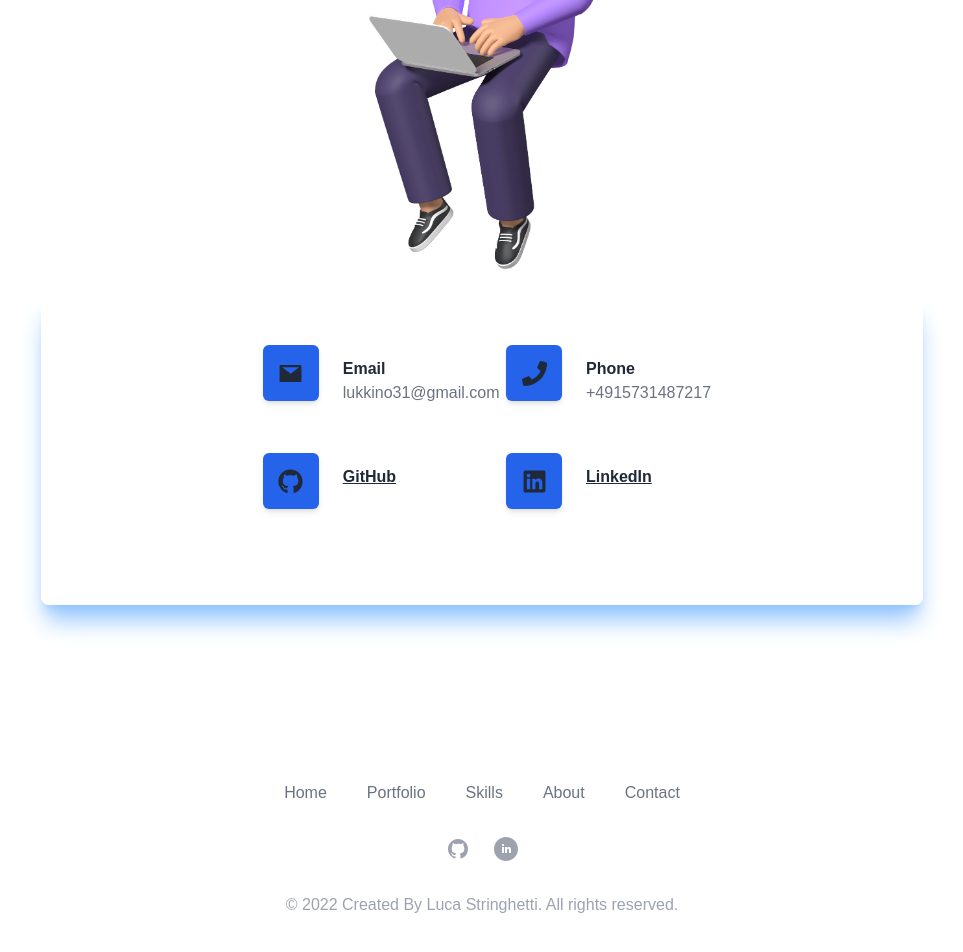
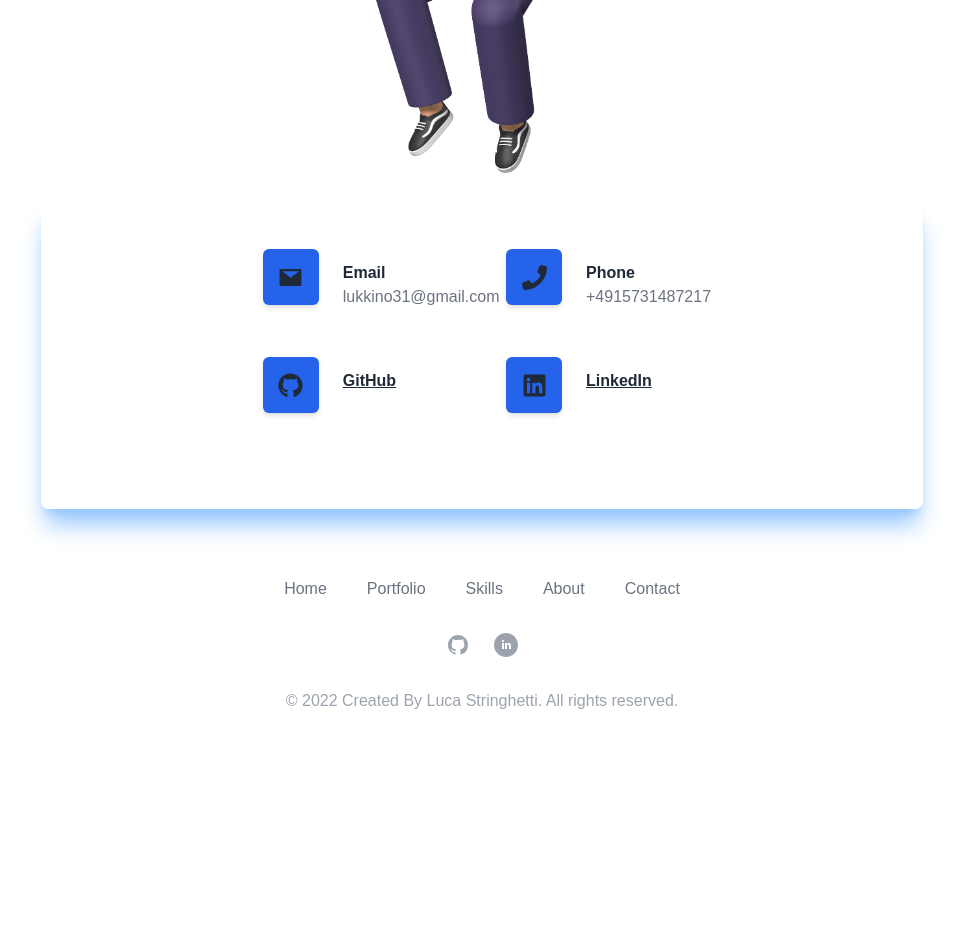
Before and after one commit to Quantumminded/my-portfolio, a Next.js app: page / in a window 1280 px wide. Shown: the part 5642-6594 px from the top of the page, without its empty margins (191-1154 px from the left). After the commit the page ends 6423 px from the top, so only its background shows below. Built offline with nearby package versions, Linux system fonts and the light colour scheme.

Commit message:
adding dark mode to footer

```diff
--- a/components/Contact.jsx
+++ b/components/Contact.jsx
@@ -1,71 +1,16 @@
-import Image from "next/image";
 import React from "react";
-import Link from "next/link";
 
-import contact from "../public/contact.png"
-import contactus from "../public/assets/contact-us.jpg";
 import { FaGithub, FaLinkedin, FaPhone } from "react-icons/fa";
-import {AiFillMail } from "react-icons/ai";
+import { AiFillMail } from "react-icons/ai";
 
-import {TypingText, TitleText } from './CustomText'
-import styles from '../styles';
-import { motion } from 'framer-motion';
-import { staggerContainer } from '../utils/motion';
-
+import { TypingText, TitleText } from "./CustomText";
+import styles from "../styles";
+import { motion } from "framer-motion";
+import { staggerContainer } from "../utils/motion";
 
 const Contact = () => {
   return (
-    // <div className="w-full">
-    //   <div className="max-w-screen-xl mx-auto px-8 py-16 text-center md:text-left">
-
-    //     <h2 className="text-5xl md:text-7xl tracking-wider uppercase text-blue-600 dark:text-teal-400 font-bold text-center">
-    //       contact
-    //     </h2>
-
-    //     <div className="flex flex-col md:flex-row gap-8 shadow-xl shadow-blue-300 dark:shadow-teal-300 bg-white mt-4 justify-center rounded-3xl">
-
-    //       <div className="w-full md:w-1/2 h-full rounded-xl p-5">
-
-    //       <div className="mb-3 ">
-    //         <div className=" ml-28">
-    //         <Image
-    //           src={contact}
-    //           alt="man with laptop"
-    //           className="rounded-xl "
-    //         />
-    //         </div>
-
-    //         <p className="p-4">
-    //           I am open to talk regarding freelancing or full-time
-    //           opportunities. Fell free to contact me via e-mail at <span className="font-bold">lukkino31@gmail.com</span> or using your preferred
-    //           medium.
-    //         </p>
-    //       </div>
-
-
-    //         <div className="grid grid-cols-3 mx-auto w-4/5 gap-10 mb-4">
-    //           <div className="flex items-center justify-center rounded-full shadow-md shadow-blue-500 dark:shadow-teal-500 hover:scale-105 duration-200 p-3 cursor-pointer">
-    //             <Link href="https://www.linkedin.com/in/lucastringhetti/" target="_blank">
-    //             <FaLinkedin size={25} />
-    //             </Link>
-    //           </div>
-    //           <div className="flex items-center justify-center rounded-full shadow-md shadow-blue-500 dark:shadow-teal-500 hover:scale-105 duration-200 p-3 cursor-pointer">
-    //           <Link href="https://github.com/Quantumminded" target="_blank">
-    //             <FaGithub size={25} />
-    //             </Link>
-    //           </div>
-    //           <div className="flex items-center justify-center rounded-full shadow-md shadow-blue-500 dark:shadow-teal-500 hover:scale-105 duration-200 p-3 cursor-pointer">
-    //           <Link href="" target="_blank">
-    //             <AiFillMail size={25} />
-    //             </Link>
-    //           </div>
-    //         </div>
-    //       </div>
-    //     </div>
-    //   </div>
-    // </div>
-
-    <div class="container my-24 px-6 mx-auto">
+    <div class="container  px-6 mx-auto">
       <motion.div
         variants={staggerContainer}
         initial="hidden"
@@ -73,31 +18,36 @@ const Contact = () => {
         viewport={{ once: false, amount: 0.25 }}
         className={`${styles.innerWidth} mx-auto flex flex-col`}
       >
-      <TypingText title="| Contact" textStyles="text-center dark:text-white" />
+        <TypingText
+          title="| Contact"
+          textStyles="text-center dark:text-white"
+        />
         <TitleText
-          className='text-black'
+          className="text-black"
           title={<>Let's Talk</>}
           textStyles="text-center"
         />
       </motion.div>
 
-  <section class="mb-32 text-gray-800">
-
-    <div class="relative overflow-hidden bg-no-repeat bg-contain mb-32 lg:mb-32 sm:m-28 xs:m-16"
+      <section class=" text-gray-800">
+        <div
+          class="relative overflow-hidden bg-no-repeat bg-contain mb-32 lg:mb-32 sm:m-28 xs:m-16"
           style={{
             backgroundImage: `url(/contact.png)`,
             backgroundPosition: "50%",
-        height: "30rem"
-
-      }} />
+            height: "30rem",
+          }}
+        />
         <div class="container text-gray-800 px-4 md:px-12">
-      <div class="block rounded-lg shadow-xl shadow-blue-300 dark:shadow-teal-300 py-10 md:py-12 px-2 md:px-6"
+          <div
+            class="block rounded-lg shadow-xl shadow-blue-300 dark:shadow-teal-300 py-10 md:py-12 px-2 md:px-6"
             style={{
               marginTop: "-100px",
               background: "hsla(0, 0%, 100%, 0.8)",
-          backdropFilter: "blur(30px)"}}>
+              backdropFilter: "blur(30px)",
+            }}
+          >
             <div class="flex flex-wrap justify-center">
-
               <div class="grow-0 shrink-0 basis-auto w-full xl:w-7/12">
                 <div class="flex flex-wrap">
                   <div class="mb-12 grow-0 shrink-0 basis-auto w-full md:w-6/12 px-3 lg:px-6">
@@ -122,8 +72,6 @@ const Contact = () => {
                           <div>
                             <FaPhone size={25} />
                           </div>
-
-
                         </div>
                       </div>
                       <div class="grow ml-6">
@@ -137,13 +85,19 @@ const Contact = () => {
                     <div class="flex align-start">
                       <div class="shrink-0">
                         <div class="p-4 dark:bg-teal-400 bg-blue-600 rounded-md shadow-md w-14 h-14 flex items-center justify-center">
-                      <a href="https://github.com/Quantumminded" target="_blank">
+                          <a
+                            href="https://github.com/Quantumminded"
+                            target="_blank"
+                          >
                             <FaGithub size={25} />
                           </a>
                         </div>
                       </div>
                       <div class="grow ml-6">
-                  <a href="https://github.com/Quantumminded" target="_blank">
+                        <a
+                          href="https://github.com/Quantumminded"
+                          target="_blank"
+                        >
                           <p class=" font-bold py-3 underline">GitHub</p>
                         </a>
                       </div>
@@ -153,13 +107,19 @@ const Contact = () => {
                     <div class="flex items-start">
                       <div class="shrink-0">
                         <div class="p-4 dark:bg-teal-400 bg-blue-600 rounded-md shadow-md w-14 h-14 flex items-center justify-center">
-                      <a href="https://www.linkedin.com/in/lucastringhetti/" target="_blank">
+                          <a
+                            href="https://www.linkedin.com/in/lucastringhetti/"
+                            target="_blank"
+                          >
                             <FaLinkedin size={25} />
                           </a>
                         </div>
                       </div>
                       <div class="grow ml-6">
-                  <a href="https://www.linkedin.com/in/lucastringhetti/" target="_blank">
+                        <a
+                          href="https://www.linkedin.com/in/lucastringhetti/"
+                          target="_blank"
+                        >
                           <p class=" font-bold py-3 underline">LinkedIn</p>
                         </a>
                       </div>
@@ -170,9 +130,7 @@ const Contact = () => {
             </div>
           </div>
         </div>
-
       </section>
-
     </div>
   );
 };
--- a/components/Footer.jsx
+++ b/components/Footer.jsx
@@ -3,7 +3,7 @@ import React from "react";
 function Footer() {
   return (
     <>
-      <section class="bg-white">
+      <section class="p-5">
         <div class="max-w-screen-xl px-4 py-12 mx-auto space-y-8 overflow-hidden sm:px-6 lg:px-8">
           <nav class="flex flex-wrap justify-center -mx-5 -my-2">
             <div class="px-5 py-2">
--- a/pages/index.js
+++ b/pages/index.js
@@ -197,10 +197,14 @@ export default function Home() {
           <Contact />
         </section>
 
-        <section id="">
-        <Footer />
-      </section>
       </main>
+      {/* Footer */}
+      <section className="bg-white dark:bg-gray-900">
+          <Footer />
+        </section>
     </div>
+
+
+
   );
 }
```
Lines whose indentation alone changed are shown as unchanged.
